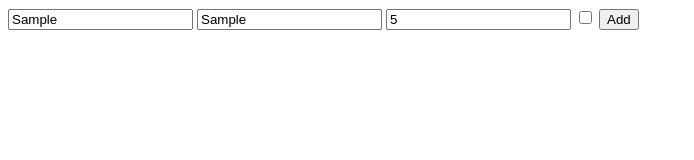
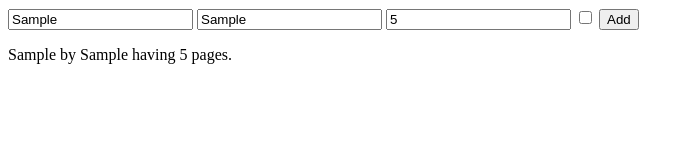
Before and after one commit to dilpreetsinghaulakh/javascript-library, a plain HTML site: page index.html in a window 1280 px wide. Both pictures are taken after typing "Sample", "Sample", "5" into the empty fields and a click on the button "Add". Shown: the whole page, without its empty margins (0-694 px from the left). Drawn offline with Linux system fonts and the light colour scheme.

Commit message:
Add printBooks() func to display books in DOM.

```diff
--- a/index.html
+++ b/index.html
@@ -14,5 +14,6 @@
       <input type="checkbox" id="isRead" />
       <button type="submit">Add</button>
     </form>
+    <div id="books"></div>
   </body>
 </html>
--- a/script.js
+++ b/script.js
@@ -3,6 +3,7 @@ const inputAuthor = document.getElementById("author");
 const inputPages = document.getElementById("pages");
 const inputIsRead = document.getElementById("isRead");
 const inputBookForm = document.getElementById("newBookForm");
+const booksOutput = document.getElementById("books");
 
 let myLibrary = [];
 
@@ -23,8 +24,7 @@ const addBook = () => {
     inputIsRead.checked
   );
   myLibrary.push(newBook);
-  console.log(newBook);
-  console.log(myLibrary);
+  printBooks();
 };
 
 inputBookForm.addEventListener("submit", (event) => {
@@ -32,16 +32,36 @@ inputBookForm.addEventListener("submit", (event) => {
   addBook();
 });
 
-//   ~@@@@@@P        !@&:    B@@@@@#.
-//   ~@@@@@@P        !@&:    B@@@@@#.
-//   ~@@@@@@P        !@&:    B@@@@@#.
-//   ~@@@@@@P        !@&:    B@@@@@#.
-//   ~@@@@@@P        !@&:    B@@@@@#.
-//   ~@@@@@@P        !@&:    B@@@@@#.
-//   ~@@@@@@P        !@&:    B@@@@@#.
-//   ~@@@@@@P        !@&:    B@@@@@#.
-//   ~@@@@@@P        !@&:    B@@@@@#.
-//   ~@@@@@@P        !@&.    B@@@@@#.
-//   .B@@@@@&^       5@G     B@@@@@#.
-//    :P@@@@@&Y7~~!?B@G:     B@@@@@#.
-//      ^?5G#&&@&##GJ~       G@@@@@#.
+//   ~@@@@@P        !@@&:    B@@@@#.
+//   ~@@@@@P        !@@&:    B@@@@#.
+//   ~@@@@@P        !@@&:    B@@@@#.
+//   ~@@@@@P        !@@&:    B@@@@#.
+//   ~@@@@@P        !@@&:    B@@@@#.
+//   ~@@@@@P        !@@&:    B@@@@#.
+//   ~@@@@@P        !@@&.    B@@@@#.
+//   .B@@@@&^       5@@G     B@@@@#.
+//    :P@@@@&Y7~~!?B@@G:     B@@@@#.
+//      ^?5G#&&@&##GJ~       G@@@@#.
+
+const printBooks = () => {
+  if (myLibrary.length === 0) {
+    let p = document.createElement("p");
+    p.textContent = "Please add book(s)";
+    p.id = "noBook";
+    booksOutput.appendChild(p);
+  } else {
+    let noBookP = document.getElementById("noBook");
+    if (booksOutput.contains(noBookP)) {
+      booksOutput.removeChild(noBookP)
+    }
+    for (let i = 0; i < myLibrary.length; i++) {
+      let object = myLibrary[i];
+      console.log(object)
+      let bookInfo = document.createElement("p"); // Temporary
+      bookInfo.textContent = object.title + " by " + object.author + " having " + object.pages + " pages.";
+      booksOutput.appendChild(bookInfo);
+    }
+  }
+};
+
+printBooks();
```
